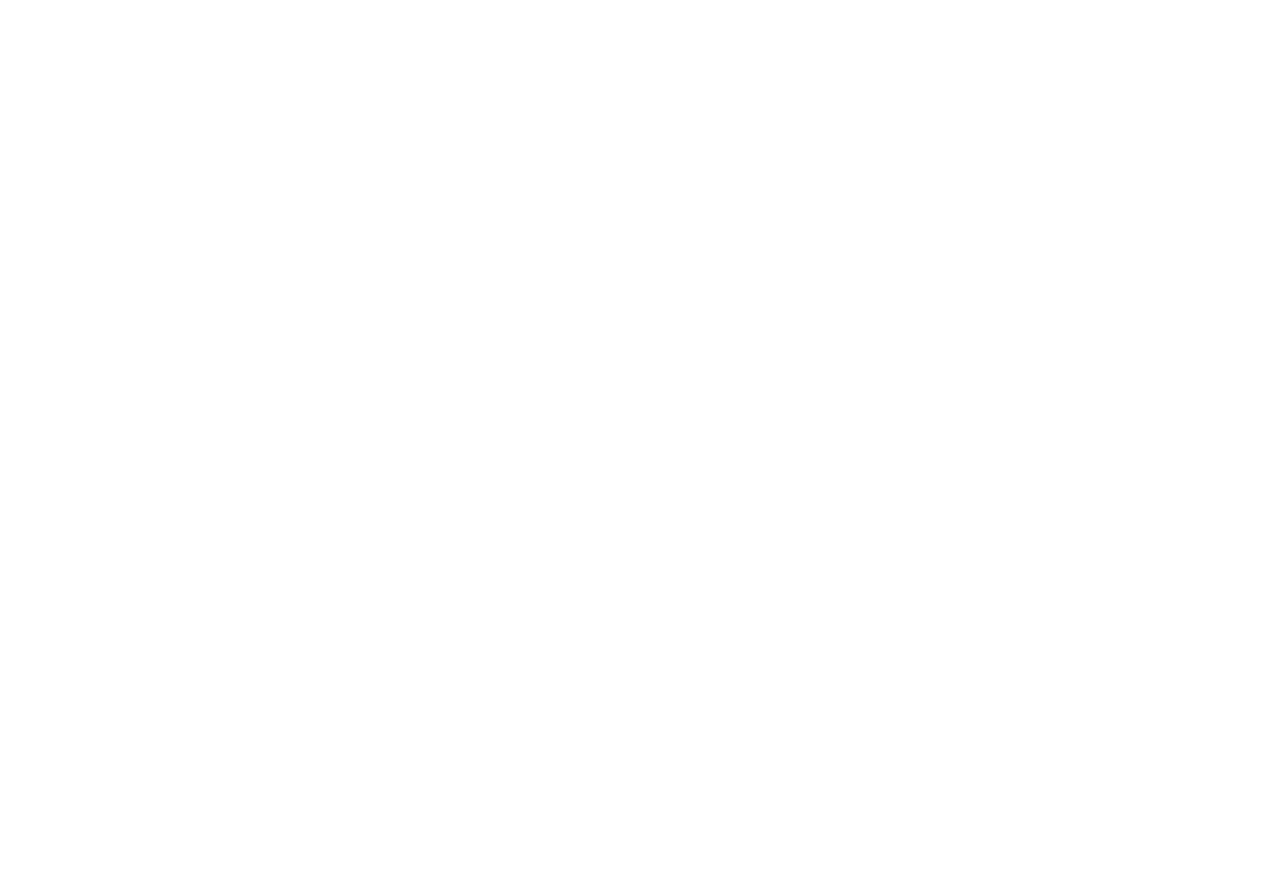
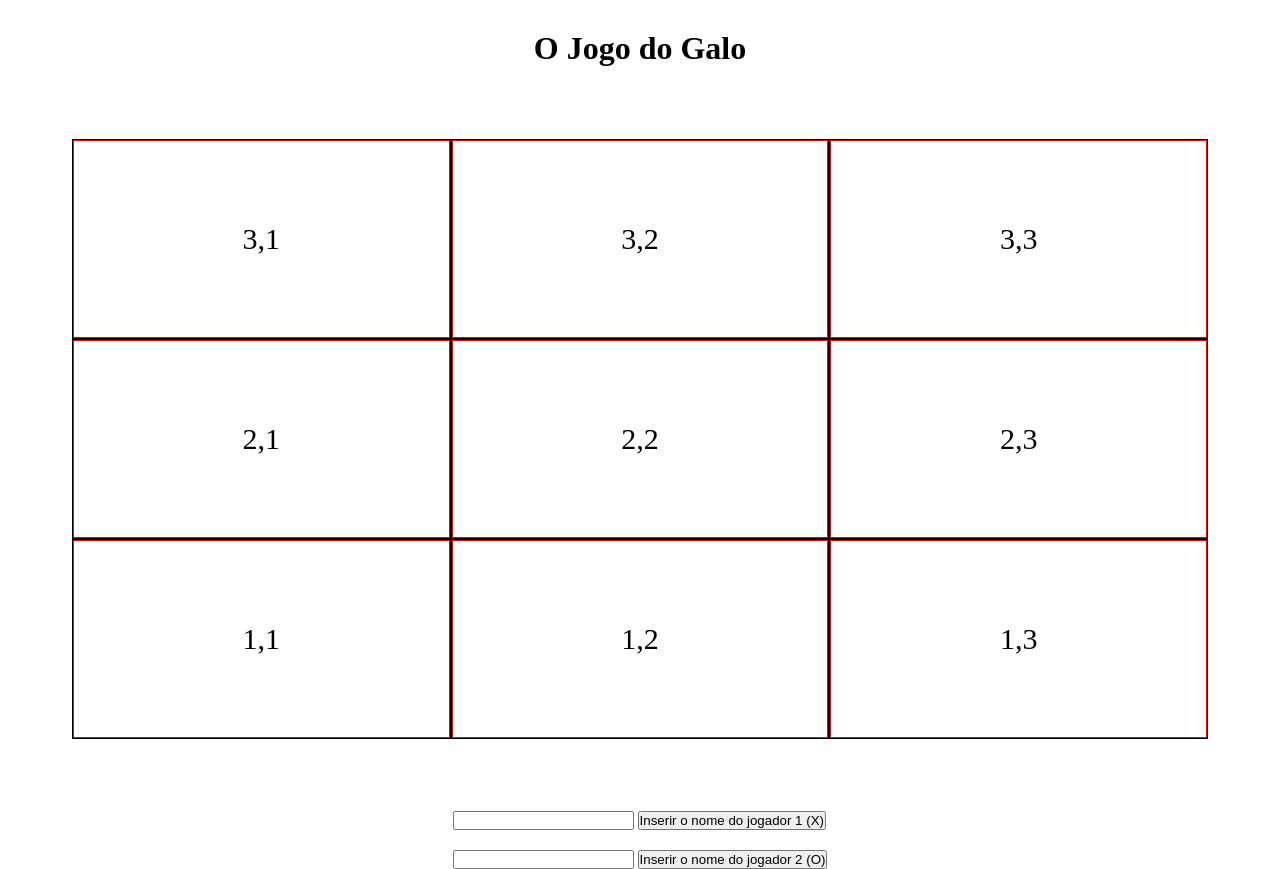
Before and after one commit to Rui-Araujo1409/TOP---Jogo-do-Galo, a plain HTML site: page index.html in a window 1280 px wide. Before the commit the page ends 800 px from the top, so only its background shows below. Drawn offline with Linux system fonts and the light colour scheme.

Commit message:
preparação do frontend estático

```diff
--- a/estilos.css
+++ b/estilos.css
@@ -0,0 +1,34 @@
+* {
+    margin: 0;
+    padding: 0;
+    box-sizing: border-box;
+}
+
+.titulo {
+    text-align: center;
+    margin-top: 30px;
+}
+
+.tabuleiro {
+    display: grid;
+    grid-template-columns: repeat(3, 1fr);
+    padding: 9cqb;
+}
+
+.casa {
+    border: 1px solid black;
+    height: 200px;
+}
+
+.simbolo {
+    border: 1px solid red;
+    text-align: center;
+    padding: 81px 0;
+    font-size: 30px;
+}
+
+.inputs {
+    display: grid;
+    justify-content: center;
+    gap: 20px;
+}
--- a/index.html
+++ b/index.html
@@ -1,13 +1,57 @@
 <!DOCTYPE html>
 <html lang="pt">
+
 <head>
     <meta charset="UTF-8">
     <meta name="viewport" content="width=device-width, initial-scale=1.0">
     <link rel="stylesheet" href="estilos.css">
     <title>Document</title>
 </head>
+
 <body>
+    <div class="contentor">
+        <div class="titulo">
+            <h1>O Jogo do Galo</h1>
+        </div>
+        <div class="tabuleiro">
+            <div class="casa" data-linha="3" data-coluna="1">
+                <p class="simbolo">3,1</p>
+            </div>
+            <div class="casa" data-linha="3" data-coluna="2">
+                <p class="simbolo">3,2</p>
+            </div>
+            <div class="casa" data-linha="3" data-coluna="1">
+                <p class="simbolo">3,3</p>
+            </div>
+            <div class="casa" data-linha="2" data-coluna="1">
+                <p class="simbolo">2,1</p>
+            </div>
+            <div class="casa" data-linha="2" data-coluna="2">
+                <p class="simbolo">2,2</p>
+            </div>
+            <div class="casa" data-linha="2" data-coluna="3">
+                <p class="simbolo">2,3</p>
+            </div>
+            <div class="casa" data-linha="1" data-coluna="1">
+                <p class="simbolo">1,1</p>
+            </div>
+            <div class="casa" data-linha="1" data-coluna="2">
+                <p class="simbolo">1,2</p>
+            </div>
+            <div class="casa" data-linha="1" data-coluna="3">
+                <p class="simbolo">1,3</p>
+            </div>
 
-    <script src="script.js"></script>
+        </div>
+        <div class="inputs">
+            <div class="inputs-jog1"><input type="text">
+                <button type="submit">Inserir o nome do jogador 1 (X)</button>
+            </div>
+            <div class="inputs-jog2"><input type="text">
+                <button type="submit">Inserir o nome do jogador 2 (O)</button>
+            </div>
+        </div>
+        <script src="script.js"></script>
 </body>
+
 </html>
```
